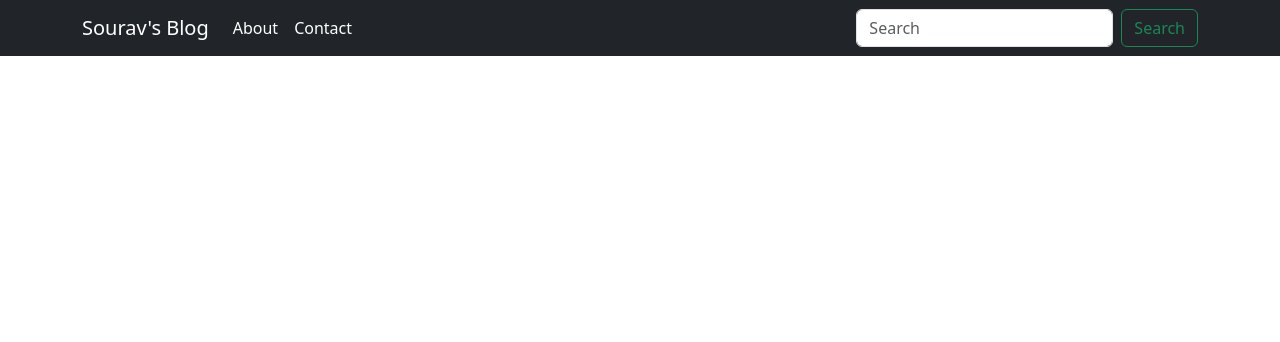
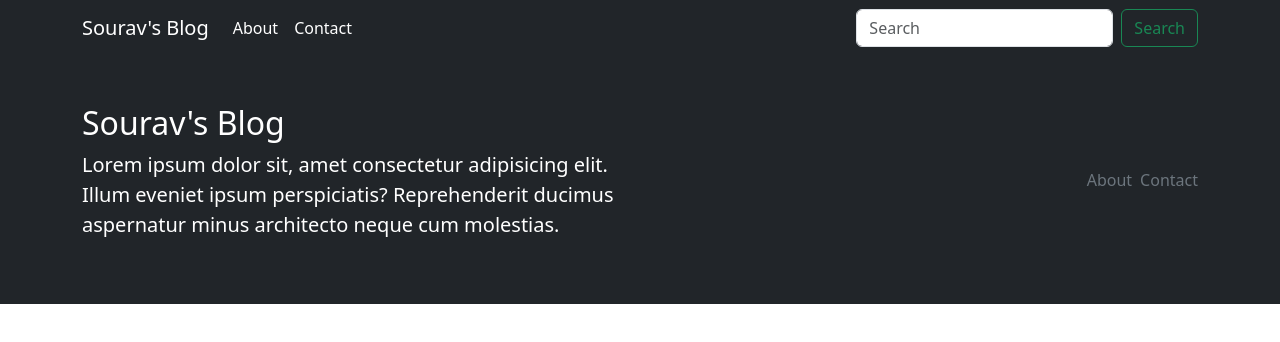
Before and after one commit to sourav-cse-dev/simple-blog, a plain HTML site: page index.html in a window 1280 px wide. Drawn offline with nearby package versions, Linux system fonts and the light colour scheme.

Commit message:
footer section completed

```diff
--- a/index.html
+++ b/index.html
@@ -37,5 +37,24 @@
       </div>
     </nav>
     <!-- navbar section ends here-->
+
+    <!-- footer section starts here -->
+    <footer class="w-100 bg-dark text-white">
+      <section class="container py-5">
+        <div class="row align-items-center">
+          <div class="col-md-6">
+            <h2>Sourav's Blog</h2>
+            <p class="lead">Lorem ipsum dolor sit, amet consectetur adipisicing elit. Illum eveniet ipsum perspiciatis? Reprehenderit ducimus aspernatur minus architecto neque cum molestias.</p>
+          </div>
+          <div class="col-md-6">
+            <div class="d-flex justify-content-end">
+              <a href="#" class="me-2 text-decoration-none text-secondary">About</a>
+              <a href="#" class="text-decoration-none text-secondary">Contact</a>
+            </div>
+          </div>
+        </div>
+      </section>
+    </footer>
+    <!-- footer section ends here -->
   </body>
 </html>
```
